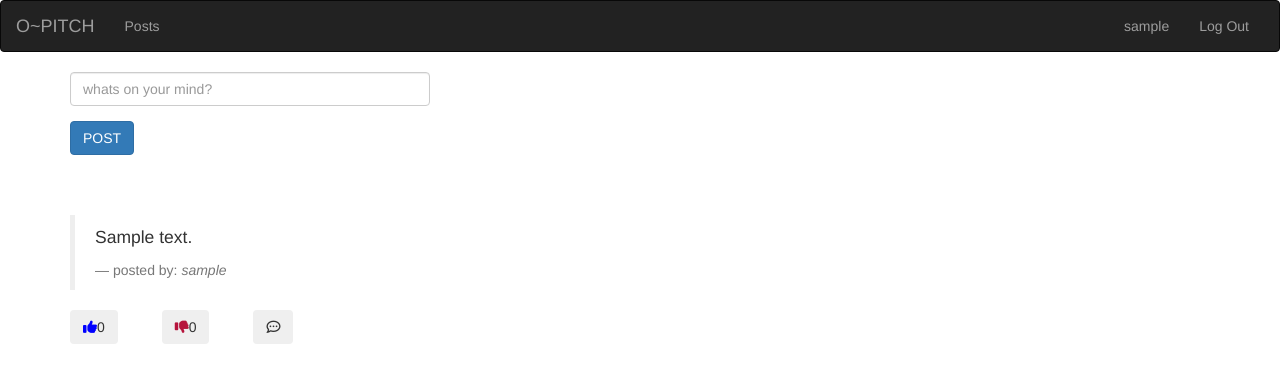
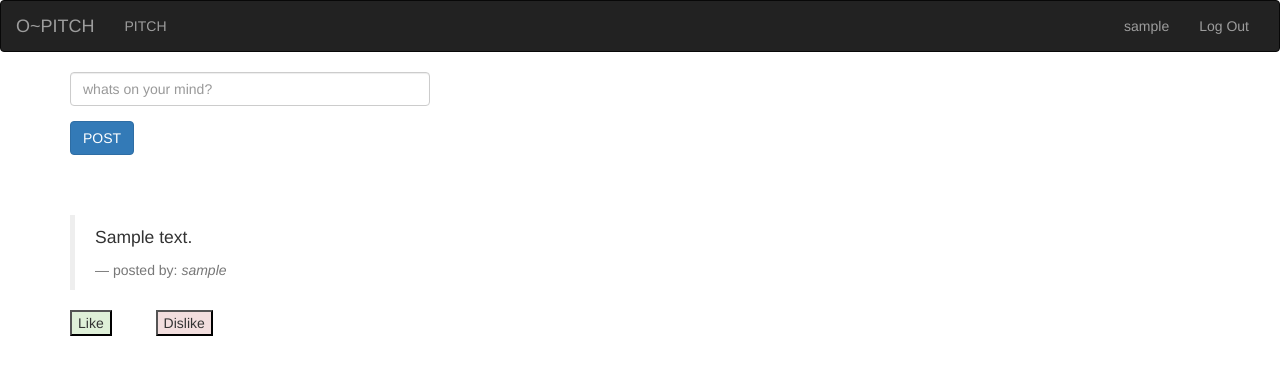
Before and after one commit to hamisicodes/One-Minute-Pitch, a Flask app: page /pitch in a window 1280 px wide. Shown: the top 383 px of the page. Run offline with Flask 2, Linux system fonts and the light colour scheme; a user stored in the database is signed in; tables that the repository leaves empty hold one stand-in row (values such as "Sample post"); some libraries are stand-ins or nearby versions.

Commit message:
Modify pitches page

```diff
--- a/app/main/views.py
+++ b/app/main/views.py
@@ -6,7 +6,7 @@ from .. import db
 
 @main.route('/')
 def index():
-    title = 'Hello World'
+    title = 'Welcome'
     return render_template('index.html', title = title)
 
 
@@ -44,4 +44,6 @@ def profile(id):
     if user is None:
         abort(404)
 
-    return render_template("profile.html", user=user , pitches = pitches)
+    title = f'{user.username}'
+
+    return render_template("profile.html", user=user , pitches = pitches , title = title)
--- a/app/templates/navbar.html
+++ b/app/templates/navbar.html
@@ -11,7 +11,7 @@
         </div>
         <div class="navbar-collapse collapse">
             <ul class="nav navbar-nav">
-                <li><a href="{{ url_for('main.pitch') }}">Posts</a></li>
+                <li><a href="{{ url_for('main.pitch') }}">PITCH</a></li>
             </ul>
 
             <ul class="nav navbar-nav navbar-right">
--- a/app/templates/pitches.html
+++ b/app/templates/pitches.html
@@ -35,14 +35,9 @@
                 <p>{{ pitch.description }}</p>
                 <footer>posted by: <cite title="Source Title">{{ pitch.user.username }}</cite></footer>
             </blockquote>
-            <button type="button" class="btn btn-light"> <i class="fa fa-thumbs-up"
-                    style="font-size:14px; color:blue"></i>0</button><span class="tab" style="display:inline-block ; margin-left:40px"></span>
-
-            <button type="button" class="btn btn-light"><i class="fa fa-thumbs-down"
-                    style="font-size:14px; color:rgb(182, 20, 60)"></i>0</button><span class="tab" style="display:inline-block ; margin-left:40px"></span>
-
-            <button type="button" class="btn btn-light"> <i class='far fa-comment-dots' style='font-size:14px'></i></button> <br><br><br>
-
+            <input type="submit" class="bg-success" name="open" value="Like"><span class="tab" style="margin-left: 40px; "></span>
+            <input type="submit" class="bg-danger" name="close" value="Dislike">
+            <br><br><br>
         </div>
         {% endfor %}
 
--- a/app/templates/profile.html
+++ b/app/templates/profile.html
@@ -1,4 +1,6 @@
 {% extends 'base.html'%}
+
+{% block title %} {{ title }} {% endblock %}
 
 {% block content %}
 <div class="container">
```
